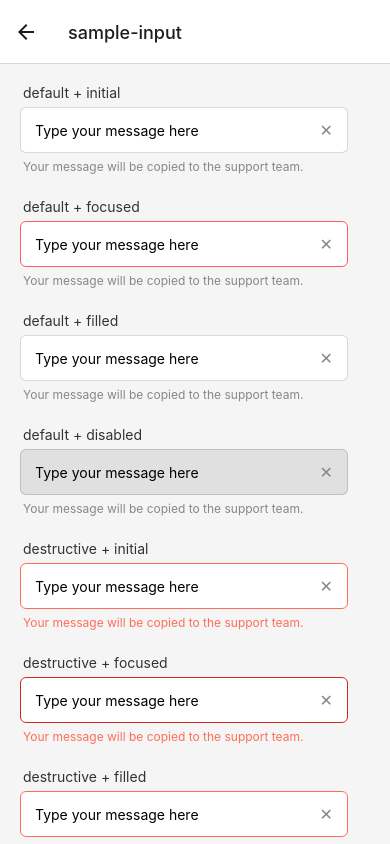
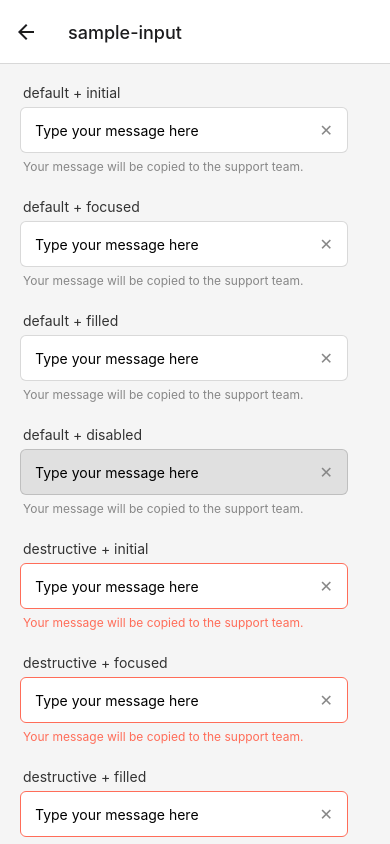
Before and after one commit to diningBuddy/fe, a React Native app: screen /sample-input in a window 390 px wide. Built offline with nearby package versions, Linux system fonts and the light colour scheme.

Commit message:
[KAN-187] 앱 설정, input button 색처리

```diff
--- a/app.json
+++ b/app.json
@@ -15,16 +15,24 @@
       "**/*"
     ],
     "ios": {
-      "supportsTablet": true
+      "supportsTablet": true,
+      "bundleIdentifier": "com.meokguskku.fe"
     },
     "android": {
       "adaptiveIcon": {
         "foregroundImage": "./assets/adaptive-icon.png",
         "backgroundColor": "#ffffff"
-      }
+      },
+      "package": "com.meokguskku.fe"
     },
     "web": {
       "favicon": "./assets/favicon.png"
-    }
+    },
+    "extra": {
+      "eas": {
+        "projectId": "22f005d7-35ba-4816-bab5-519e216b3ae9"
+      }
+    },
+    "owner": "meokguskku"
   }
 }
--- a/src/components/sample/InputButton.tsx
+++ b/src/components/sample/InputButton.tsx
@@ -55,15 +55,7 @@ const Label = styled.Text`
 
 const InputWrapper = styled.View`
   border: 1px solid ${({variant, state, theme}) => {
-    if (variant === "destructive") {
-      return state === "focused"
-          ? theme.color.destructive.active
-          : theme.color.destructive.main;
-    } else {
-      return state === "focused"
-          ? theme.color.primary.main
-          : theme.color.theme.border;
-    }
+    return variant == "default" ? theme.color.theme.border : theme.color.sys.destructive.destructive;
   }};
   width: 328px;
   border-radius: 6px;
--- a/src/components/sample/SampleInput.tsx
+++ b/src/components/sample/SampleInput.tsx
@@ -49,12 +49,6 @@ const SampleInput = () => {
             description="Your message will be copied to the support team."
         />
         <InputButton
-            variant="destructive"
-            state="disabled"
-            label="destructive + disabled"
-            description="Your message will be copied to the support team."
-        />
-        <InputButton
             variant="default"
             state="initial"
             description="Your message will be copied to the support team."
--- a/src/styles/ThemeStyle.ts
+++ b/src/styles/ThemeStyle.ts
@@ -33,6 +33,11 @@ export const color = {
     layoutBg: "#000000CC",
     tableHeader: "#00000005",
   },
+  sys: {
+    destructive: {
+      destructive: "#FF6D59"
+    },
+  },
 };
 
 const ThemeStyle = { color };
```
Also changed, not shown: eas.json (added, +18 -0 lines), package.json (+9 -4 lines).
